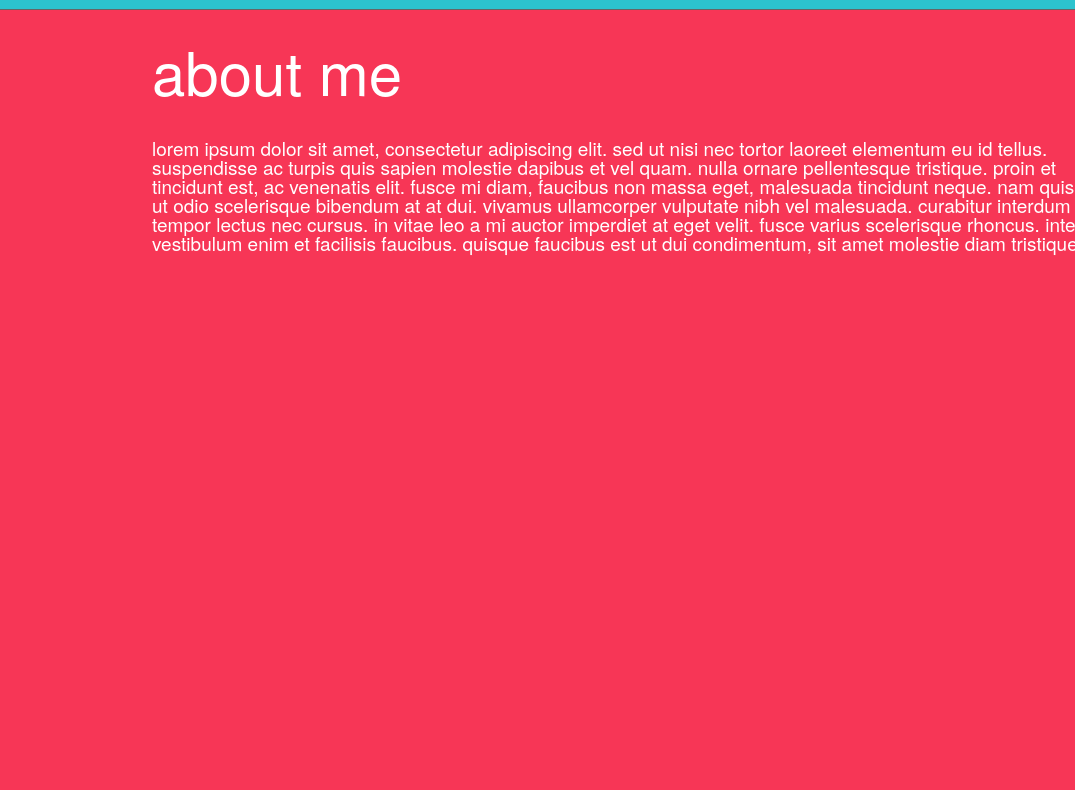
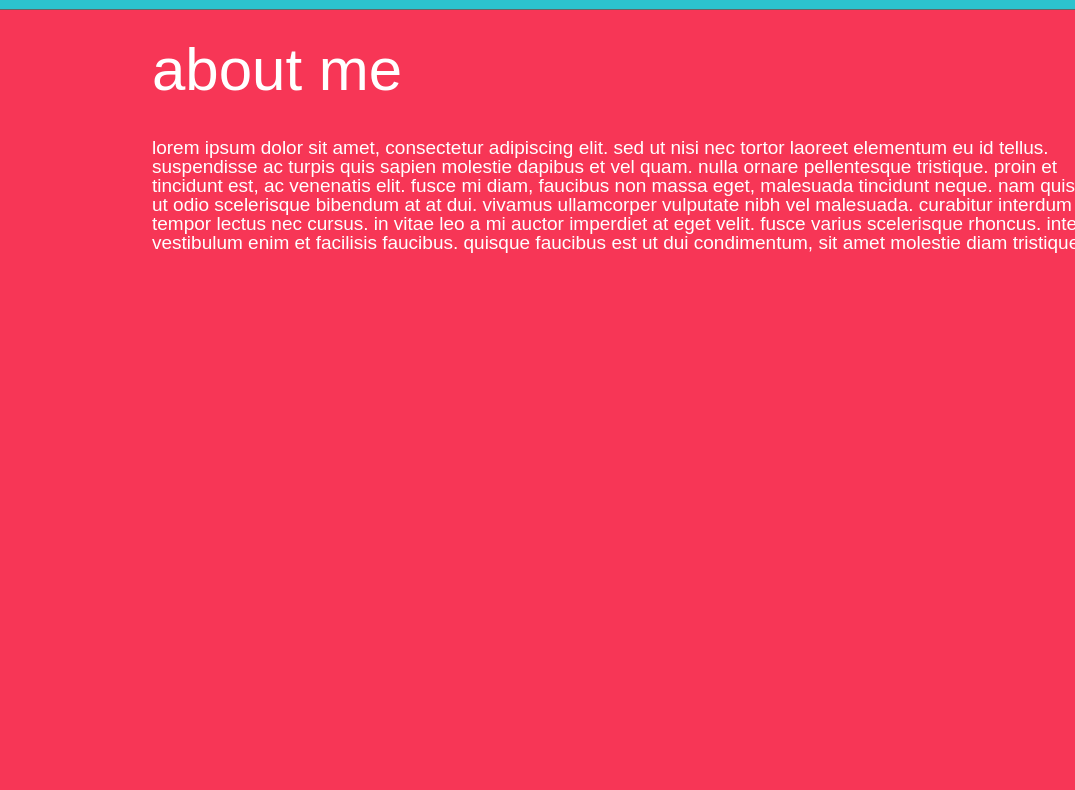
Before and after one commit to chrisdonofrio/portfolio-v2, a website: page index.html in a window 1280 px wide. Shown: the part 791-1581 px from the top of the page, without its empty margins (8-1083 px from the left). Drawn offline with nearby package versions, Linux system fonts and the light colour scheme; files whose address does not match are found by name.

Commit message:
font changes

```diff
--- a/public/css/main.css
+++ b/public/css/main.css
@@ -51,32 +51,32 @@ table {
 
 body {
 	font-size:62.5%;
-	font-family: HelveticaNeue, sans-serif;
+	font-family: HelveticaNeueUltraLight, sans-serif;
 	color:#FFF;
 	text-transform: lowercase;
 }
 h1 {
 	font-size:7em;
 	padding:1.7em 0 0 0;
-	font-family: HelveticaNeue, sans-serif;
+	font-family: HelveticaNeueUltraLight, sans-serif;
 	text-transform: lowercase;
 }
 h2 {
 	font-size:6em;
 	padding:0.5em 0 0.5em 0;
-	font-family: HelveticaNeue, sans-serif;
+	font-family: HelveticaNeueUltraLight, sans-serif;
 	text-transform: lowercase;
 }
 h3 {
 	font-size:2.3em;
-	font-family: HelveticaNeue, sans-serif;
+	font-family: HelveticaNeueUltraLight, sans-serif;
 	text-transform: lowercase;
 }
 
 p {
 	font-size:1.9em;
 	padding:0.4em 0 0.4em 0;
-	font-family: HelveticaNeue, sans-serif;
+	font-family: HelveticaNeueUltraLight, sans-serif;
 	text-transform: lowercase;
 }
 a:link,
@@ -214,8 +214,8 @@ pre {
 }
 
 @font-face {
-  font-family: HelveticaNeue;
-  src: url('/public/fonts/helveticaneue.eot');
-  src: url('/public/fonts/helveticaneue.eot?#iefix') format('embedded-opentype'), url('/public/fonts/helveticaneue.woff') format('woff'), url('/public/fonts/helveticaneue.ttf') format('truetype'), url('/public/fonts/helveticaneue.svg#HelveticaNeue') format('svg');
+  font-family: HelveticaNeueUltraLight;
+  src: url('/public/fonts/HelveticaNeue-UltraLight.eot');
+  src: url('/public/fonts/HelveticaNeue-UltraLight.eot?#iefix') format('embedded-opentype'), url('/public/fonts/HelveticaNeue-UltraLight.woff') format('woff'), url('/public/fonts/HelveticaNeue-UltraLight.ttf') format('truetype'), url('/public/fonts/HelveticaNeue-UltraLight.svg#HelveticaNeueUltraLight') format('svg');
   font-style: normal;
   font-weight: normal; }
```
Also changed, not shown: public/fonts/HelveticaNeue-UltraLight.ttf (added), public/fonts/HelveticaNeue-UltraLight.woff (added), 2 other files.
